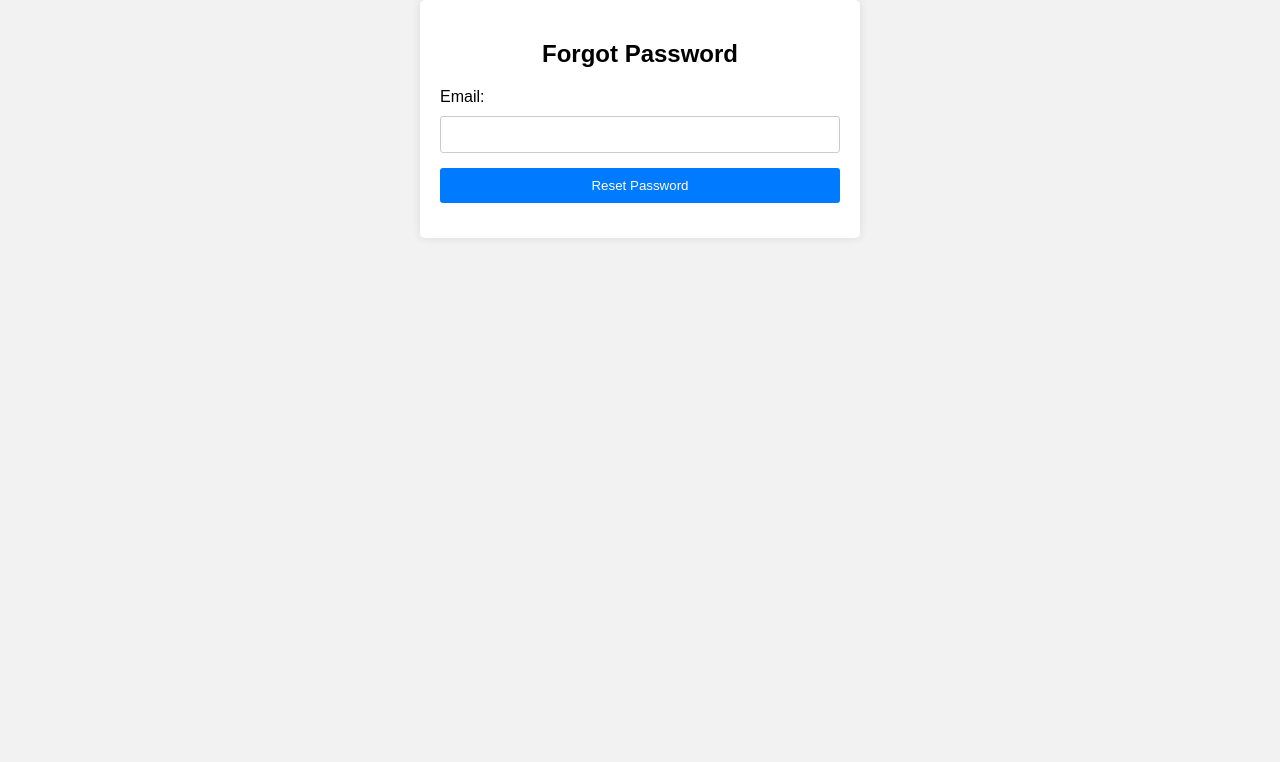
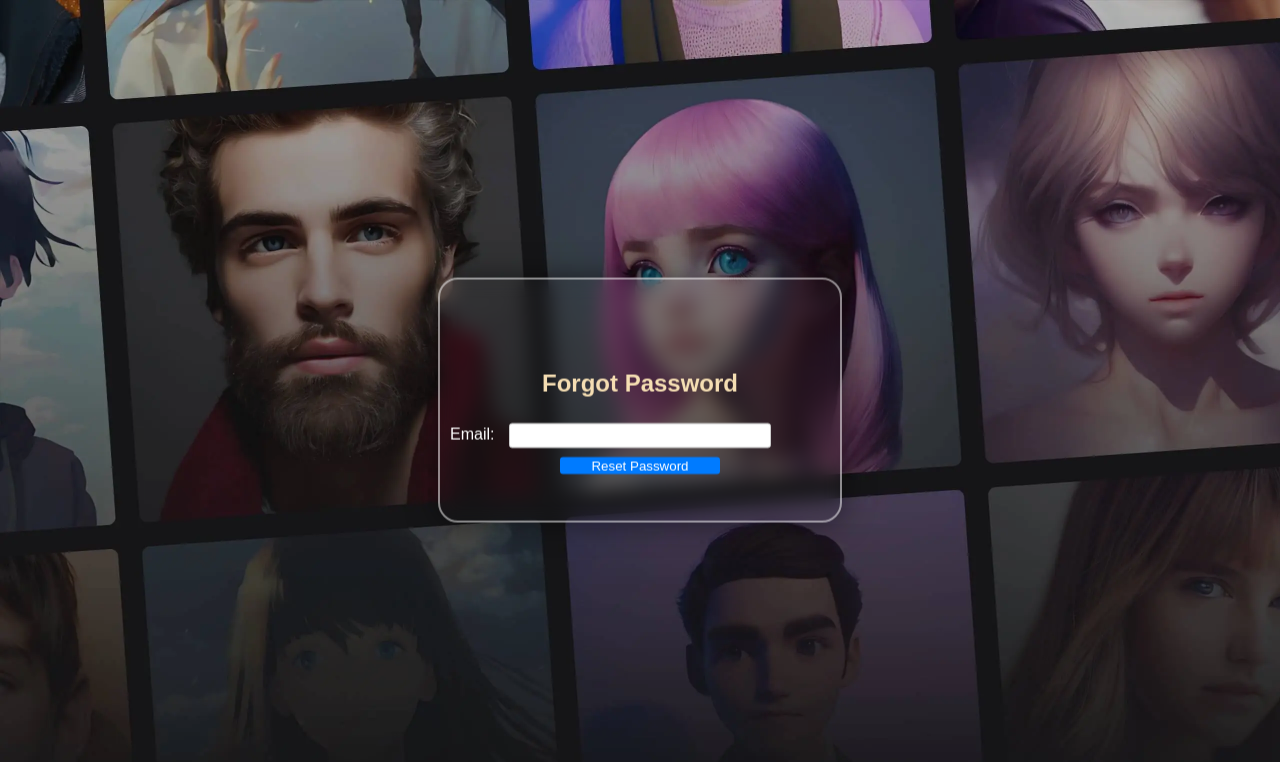
Before and after one commit to ManselInfinity/SelfieStylizer, a PHP site: page /forgot_password/forgot_pass.html in a window 1280 px wide. Shown: the top 762 px of the page. Run offline with PHP 8.4, Linux system fonts and the light colour scheme.

Commit message:
forgot password stuff

```diff
--- a/forgot_password/forgot_pass.css
+++ b/forgot_password/forgot_pass.css
@@ -1,22 +1,67 @@
 body {
+    background-image: url(img21.webp);
+    background-color: rgba(128, 128, 128, 0.589);
+    background-blend-mode: multiply;
+    background-size: cover;
+    background-repeat: no-repeat;
+    background-attachment: fixed;
     font-family: Arial, sans-serif;
     background-color: #f2f2f2;
     margin: 0;
     padding: 0;
+
 }
 
 .container {
-    background-color: #fff;
-    max-width: 400px;
-    margin: 0 auto;
-    padding: 20px;
-    border-radius: 5px;
-    box-shadow: 0 0 10px rgba(0, 0, 0, 0.1);
+
+    position: absolute;
+    top: 50%;
+    left: 50%;
+    transform: translate(-50%, -50%);
+    width: 400px;
+    /* height: 600px; */
+    background: transparent;
+    border: 2px solid rgba(255, 255, 255, .5);
+    border-radius: 20px;
+    backdrop-filter: blur(10px);
+    box-shadow: 0 0 30px rgba(0, 0, 0, .5);
+
+    justify-content: center;
+
+    padding: 70px 0;
+
+    /* position: absolute;
+    top: 5%;
+    right: 5%;
+
+    width: 400px;
+    height: 600px;
+    background: transparent;
+    border: 2px solid rgba(255, 255, 255, .5);
+    border-radius: 20px;
+    backdrop-filter: blur(10px);
+    box-shadow: 0 0 30px rgba(0, 0, 0, .5);
+    display: flex;
+    justify-content: center;
+    align-items: center;
+
+    transition: height .2s ease, height .2s ease; */
+
+
+
 }
 
 h2 {
     text-align: center;
+    color: wheat;
     margin-bottom: 20px;
+}
+
+.em {
+    color: #fff;
+    position: absolute;
+    margin-top: -10px;
+    margin-left: 10px;
 }
 
 form {
@@ -25,21 +70,30 @@ form {
 }
 
 label {
-    margin-bottom: 10px;
+    margin-bottom: 7px;
 }
 
 input {
-    padding: 10px;
+    position: absolute;
+    padding: 4px 10px;
     margin-bottom: 15px;
     border: 1px solid #ccc;
     border-radius: 3px;
+    width: 60%;
+    left: 50%;
+    transform: translate(-50%, -50%);
+    justify-content: center;
 }
 
 button {
-    padding: 10px;
+    position: absolute;
     background-color: #007bff;
     color: #fff;
     border: none;
+    width: 40%;
+    left: 50%;
+    margin-top: 30px;
+    transform: translate(-50%, -50%);
     border-radius: 3px;
     cursor: pointer;
 }
--- a/forgot_password/forgot_pass.html
+++ b/forgot_password/forgot_pass.html
@@ -10,9 +10,9 @@
 
 <body>
     <div class="container">
-        <h2>Forgot Password</h2>
-        <form id="forgot-password-form">
-            <label for="email">Email:</label>
+        <h2>Forgot Password</h2><br>
+        <form action="./../authentication/register.php" method="post" id="forgot-password-form">
+            <label class="em" for="email">Email:</label>
             <input type="email" id="email" name="email" required>
             <button type="submit">Reset Password</button>
         </form>
--- a/model6.html
+++ b/model6.html
@@ -59,7 +59,7 @@
                 </div>
                 <div class="remember-forget">
                     <label><input type="checkbox">remember me</label>
-                    <a href="#">forgot password</a>
+                    <a href="forgot_password/forgot_pass.html">forgot password</a>
                 </div>
                 <button type="submit" class="btn">LOGIN</button>
                 <div class="login-register">
```
Also changed, not shown: model6.css (+9 -9 lines), forgot_password/img21.webp (added).
